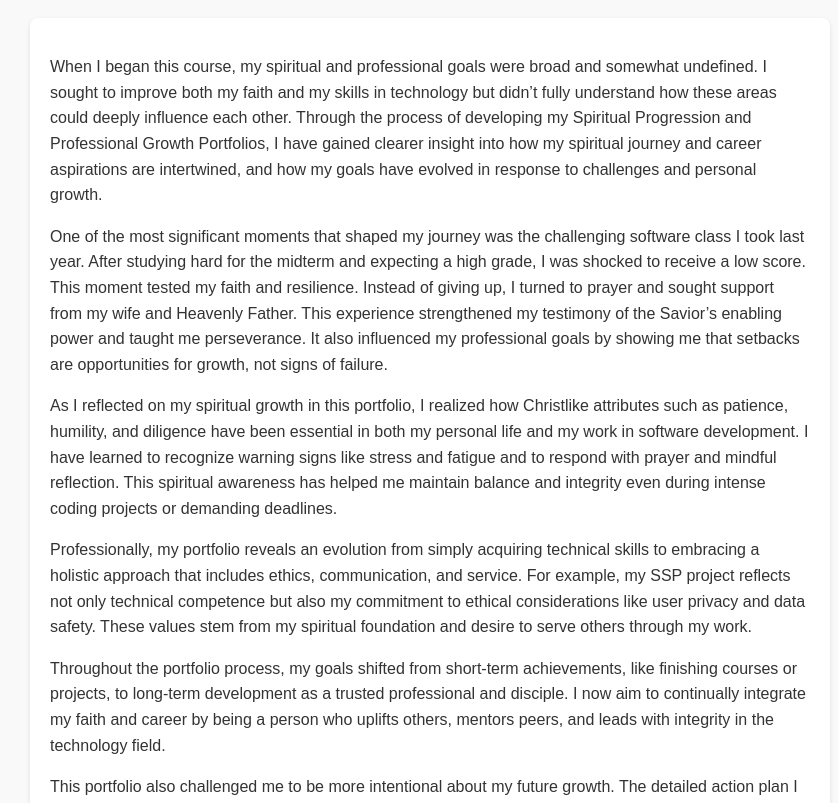
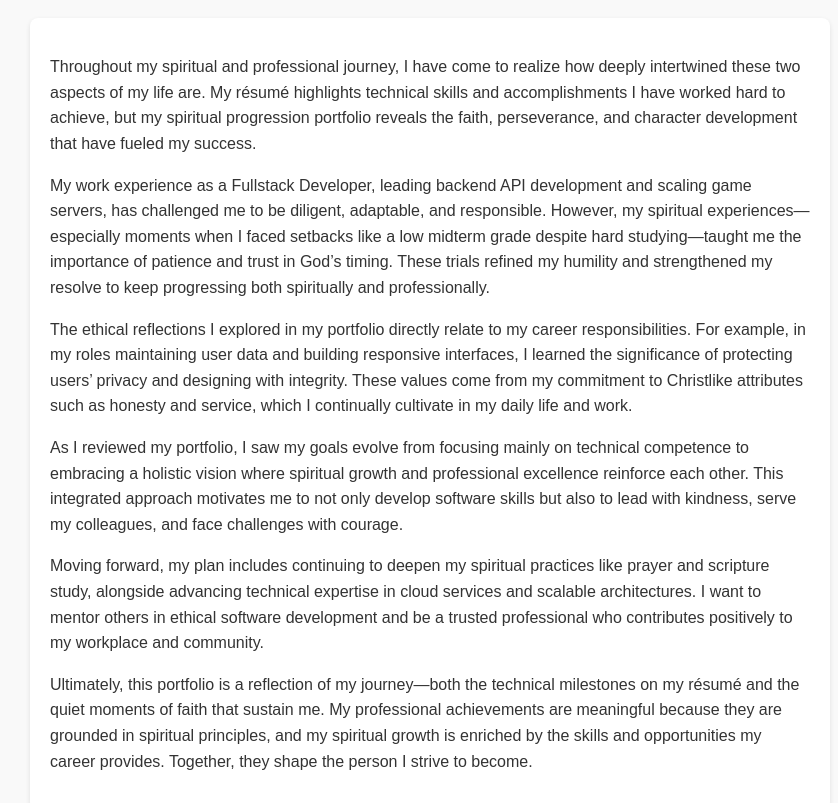
Before and after one commit to heytoshi2/portfolio, a plain HTML site: page reflective_essay.html in a window 1280 px wide. Shown: the part 147-950 px from the top of the page, without its empty margins (210-1048 px from the left). Drawn offline with Linux system fonts and the light colour scheme.

Commit message:
Update reflective_essay.html

```diff
--- a/reflective_essay.html
+++ b/reflective_essay.html
@@ -11,31 +11,27 @@
 
   <section>
     <p>
-      When I began this course, my spiritual and professional goals were broad and somewhat undefined. I sought to improve both my faith and my skills in technology but didn’t fully understand how these areas could deeply influence each other. Through the process of developing my Spiritual Progression and Professional Growth Portfolios, I have gained clearer insight into how my spiritual journey and career aspirations are intertwined, and how my goals have evolved in response to challenges and personal growth.
+      Throughout my spiritual and professional journey, I have come to realize how deeply intertwined these two aspects of my life are. My résumé highlights technical skills and accomplishments I have worked hard to achieve, but my spiritual progression portfolio reveals the faith, perseverance, and character development that have fueled my success.
     </p>
 
     <p>
-      One of the most significant moments that shaped my journey was the challenging software class I took last year. After studying hard for the midterm and expecting a high grade, I was shocked to receive a low score. This moment tested my faith and resilience. Instead of giving up, I turned to prayer and sought support from my wife and Heavenly Father. This experience strengthened my testimony of the Savior’s enabling power and taught me perseverance. It also influenced my professional goals by showing me that setbacks are opportunities for growth, not signs of failure.
+      My work experience as a Fullstack Developer, leading backend API development and scaling game servers, has challenged me to be diligent, adaptable, and responsible. However, my spiritual experiences—especially moments when I faced setbacks like a low midterm grade despite hard studying—taught me the importance of patience and trust in God’s timing. These trials refined my humility and strengthened my resolve to keep progressing both spiritually and professionally.
     </p>
 
     <p>
-      As I reflected on my spiritual growth in this portfolio, I realized how Christlike attributes such as patience, humility, and diligence have been essential in both my personal life and my work in software development. I have learned to recognize warning signs like stress and fatigue and to respond with prayer and mindful reflection. This spiritual awareness has helped me maintain balance and integrity even during intense coding projects or demanding deadlines.
+      The ethical reflections I explored in my portfolio directly relate to my career responsibilities. For example, in my roles maintaining user data and building responsive interfaces, I learned the significance of protecting users’ privacy and designing with integrity. These values come from my commitment to Christlike attributes such as honesty and service, which I continually cultivate in my daily life and work.
     </p>
 
     <p>
-      Professionally, my portfolio reveals an evolution from simply acquiring technical skills to embracing a holistic approach that includes ethics, communication, and service. For example, my SSP project reflects not only technical competence but also my commitment to ethical considerations like user privacy and data safety. These values stem from my spiritual foundation and desire to serve others through my work.
+      As I reviewed my portfolio, I saw my goals evolve from focusing mainly on technical competence to embracing a holistic vision where spiritual growth and professional excellence reinforce each other. This integrated approach motivates me to not only develop software skills but also to lead with kindness, serve my colleagues, and face challenges with courage.
     </p>
 
     <p>
-      Throughout the portfolio process, my goals shifted from short-term achievements, like finishing courses or projects, to long-term development as a trusted professional and disciple. I now aim to continually integrate my faith and career by being a person who uplifts others, mentors peers, and leads with integrity in the technology field.
+      Moving forward, my plan includes continuing to deepen my spiritual practices like prayer and scripture study, alongside advancing technical expertise in cloud services and scalable architectures. I want to mentor others in ethical software development and be a trusted professional who contributes positively to my workplace and community.
     </p>
 
     <p>
-      This portfolio also challenged me to be more intentional about my future growth. The detailed action plan I created will help me stay accountable and focused on spiritual practices and professional development activities that nurture both aspects of my life. I understand that this is an ongoing journey that requires dedication, reflection, and adaptability.
-    </p>
-
-    <p>
-      In conclusion, this portfolio is not just a summary of past efforts but a living document that reflects my evolving identity as a student, professional, and disciple of Christ. It highlights how faith and career are not separate paths but complementary parts of my purpose. Moving forward, I am committed to advancing in both areas with the same perseverance and trust that carried me through my hardest challenges.
+      Ultimately, this portfolio is a reflection of my journey—both the technical milestones on my résumé and the quiet moments of faith that sustain me. My professional achievements are meaningful because they are grounded in spiritual principles, and my spiritual growth is enriched by the skills and opportunities my career provides. Together, they shape the person I strive to become.
     </p>
   </section>
 
```
